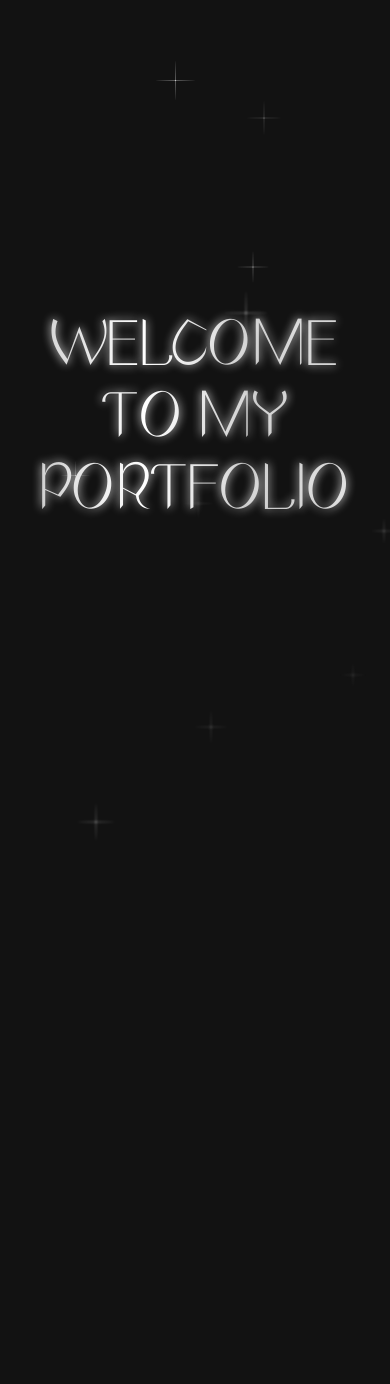
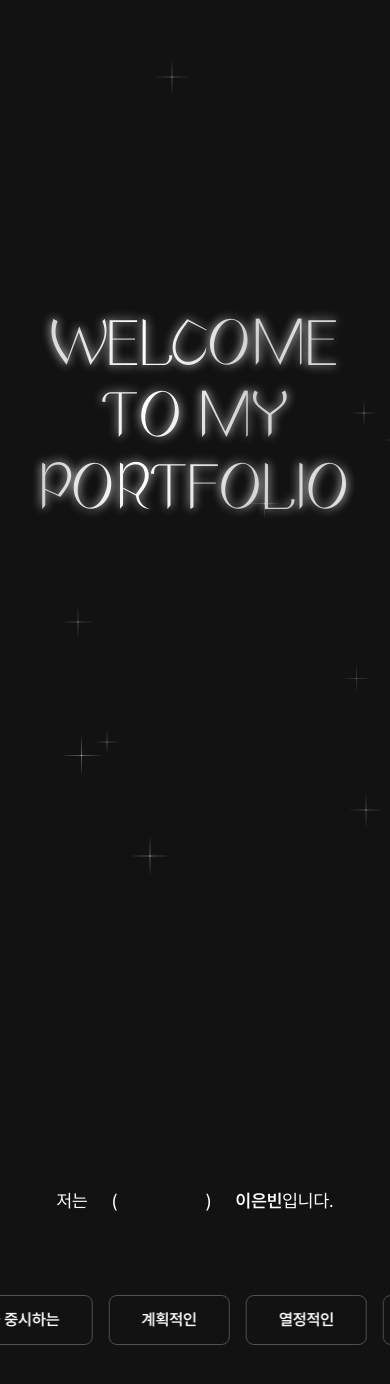
Before and after one commit to eunbinnie/fe-portfolio, a Next.js app: page / in a window 390 px wide. Shown: the top 1384 px of the page. Before the commit the page ends 844 px from the top, so only its background shows below. Built offline with nearby package versions, Linux system fonts and the light colour scheme.

Commit message:
feat: keyword slide 추가

```diff
--- a/src/app/(main)/_components/HeroSection.tsx
+++ b/src/app/(main)/_components/HeroSection.tsx
@@ -1,7 +1,7 @@
 const HeroSection = () => {
   return (
-    <section className="mx-auto flex min-h-dvh max-w-[1200px] items-center justify-center px-6">
-      <h1 className="metalic-text py-8 text-center font-aespa text-6xl leading-[1.2] md:text-9xl">
+    <section className="mx-auto flex min-h-dvh max-w-[1248px] items-center justify-center px-6">
+      <h1 className="metalic-text break-all py-8 text-center font-aespa text-6xl leading-[1.2] md:text-9xl">
         WELCOME
         <br />
         TO MY
--- /dev/null
+++ b/src/app/(main)/_components/KeywordSection.tsx
@@ -0,0 +1,71 @@
+'use client';
+
+import Button from '@/components/Button';
+import KEYWORD from '@/constants/keyword';
+import { useState } from 'react';
+
+/**
+ * KeywordSection
+ *
+ * 자신을 나타내는 키워드를 텍스트 슬라이드로 보여주고,
+ * 텍스트 버튼에 마우스를 올렸을 때 해당 키워드를 괄호 안에 표시합니다.
+ * 마우스를 떼면 괄호 안의 키워드는 사라집니다.
+ */
+const KeywordSection = () => {
+  const [keyword, setKeyword] = useState<string>('');
+
+  const handleMouseOver = (word: string) => {
+    setKeyword(word);
+  };
+
+  const handleMouseOut = () => {
+    setKeyword('');
+  };
+
+  return (
+    <section className="flex min-h-dvh items-center justify-center overflow-hidden py-8">
+      <div className="grid gap-20 md:gap-[200px]">
+        <h2 className="mx-auto flex max-w-[1248px] flex-wrap items-center justify-center gap-6 px-6 text-lg text-white sm:text-2xl md:gap-14 md:text-4xl">
+          <span>저는</span>
+          <span className="flex min-w-[100px] items-center justify-between md:min-w-[220px]">
+            (&nbsp;<span className="break-keep text-center">{keyword}</span>
+            &nbsp;)
+          </span>
+          <span>
+            <strong className="font-semibold">이은빈</strong>입니다.
+          </span>
+        </h2>
+        <div className="flex w-screen items-center justify-center">
+          <div className="group flex w-fit overflow-hidden">
+            <div className="animate-infinite-slide-original flex gap-4 pr-8 will-change-transform md:gap-8">
+              {KEYWORD.map((word, idx) => (
+                <Button
+                  key={idx}
+                  onCustomMouseEnter={handleMouseOver}
+                  onMouseLeave={handleMouseOut}
+                  className="whitespace-nowrap"
+                >
+                  {word}
+                </Button>
+              ))}
+            </div>
+            <div className="animate-infinite-slide-copy flex gap-4 pr-8 will-change-transform md:gap-8">
+              {KEYWORD.map((word, idx) => (
+                <Button
+                  key={idx}
+                  onCustomMouseEnter={handleMouseOver}
+                  onMouseLeave={handleMouseOut}
+                  className="whitespace-nowrap"
+                >
+                  {word}
+                </Button>
+              ))}
+            </div>
+          </div>
+        </div>
+      </div>
+    </section>
+  );
+};
+
+export default KeywordSection;
--- a/src/app/(main)/page.tsx
+++ b/src/app/(main)/page.tsx
@@ -1,9 +1,11 @@
 import HeroSection from './_components/HeroSection';
+import KeywordSection from './_components/KeywordSection';
 
 export default function MainPage() {
   return (
     <>
       <HeroSection />
+      <KeywordSection />
     </>
   );
 }
--- /dev/null
+++ b/src/components/Button.tsx
@@ -0,0 +1,25 @@
+interface ButtonProps extends React.ButtonHTMLAttributes<HTMLButtonElement> {
+  onCustomMouseEnter?: (word: string) => void;
+  className?: string;
+}
+
+const Button = ({
+  children,
+  className,
+  onCustomMouseEnter,
+  type = 'button',
+  ...rest
+}: ButtonProps) => {
+  return (
+    <button
+      type={type}
+      onMouseEnter={() => onCustomMouseEnter?.(children as string)}
+      className={`rounded-lg border border-solid border-[rgba(221,221,221,0.3)] px-8 py-3 font-semibold text-white md:px-[50px] md:py-5 md:text-2xl ${className}`}
+      {...rest}
+    >
+      {children}
+    </button>
+  );
+};
+
+export default Button;
--- a/src/components/Star.tsx
+++ b/src/components/Star.tsx
@@ -8,11 +8,10 @@ interface StarProps {
   top: number;
   left: number;
   size: number;
-  blur: number;
   delay: number;
 }
 
-const Star = ({ top, left, size, blur, delay }: StarProps) => {
+const Star = ({ top, left, size, delay }: StarProps) => {
   const [isClient, setIsClient] = useState(false);
 
   useEffect(() => {
@@ -31,7 +30,6 @@ const Star = ({ top, left, size, blur, delay }: StarProps) => {
             height: `${size}px`,
             top: `${top}%`,
             left: `${left}%`,
-            filter: `blur(${blur}px)`,
           }}
           initial={{ opacity: 0.4 }}
           animate={{ opacity: [1, 0.4, 1] }}
--- a/src/components/StarContainer.tsx
+++ b/src/components/StarContainer.tsx
@@ -14,7 +14,7 @@ const StarContainer = () => {
     if (windowSize < 424) {
       return getRandomNumber(50, 100);
     } else {
-      return getRandomNumber(70, 150);
+      return getRandomNumber(70, 130);
     }
   };
 
@@ -31,7 +31,6 @@ const StarContainer = () => {
           size={getNumberRange()}
           top={getRandomNumber(0, 100)}
           left={getRandomNumber(0, 100)}
-          blur={getRandomNumber(0, 1)}
           delay={getRandomPrimeNumber(1, 2)}
         />
       ))}
--- /dev/null
+++ b/src/constants/keyword.ts
@@ -0,0 +1,14 @@
+const KEYWORD = [
+  '책임감 있는',
+  '코드 가독성을 중시하는',
+  '계획적인',
+  '열정적인',
+  '차분하고 성실한',
+  '피드백을 수용하는',
+  '적극적인',
+  '꾸준히 성장하는',
+  '목표 지향적인',
+  '긍정적인',
+];
+
+export default KEYWORD;
--- a/src/styles/globals.css
+++ b/src/styles/globals.css
@@ -12,4 +12,12 @@
     color: transparent;
     text-shadow: 0 0 10px rgba(255, 255, 255, 1);
   }
+
+  .group:hover .animate-infinite-slide-original {
+    animation-play-state: paused;
+  }
+
+  .group:hover .animate-infinite-slide-copy {
+    animation-play-state: paused;
+  }
 }
--- a/tailwind.config.ts
+++ b/tailwind.config.ts
@@ -7,7 +7,6 @@ const config: Config = {
     './src/app/**/*.{js,ts,jsx,tsx,mdx}',
   ],
   theme: {
-    extend: {},
     screens: {
       sm: '424px',
       md: '768px',
@@ -16,12 +15,29 @@ const config: Config = {
       white: '#fff',
       black: '#121212',
       silver: '#d3d3d3',
+      gray: '#ddd',
     },
     fontFamily: {
       sans: ['Pretendard', 'ui-sans-serif', 'system-ui', 'sans-serif'],
       montserrat: ['Montserrat', 'ui-sans-serif', 'system-ui', 'sans-serif'],
       aespa: ['Aespa', 'ui-sans-serif', 'system-ui', 'sans-serif'],
     },
+    animation: {
+      'infinite-slide-original': 'infinite-slide-original 70s linear infinite',
+      'infinite-slide-copy': 'infinite-slide-copy 70s linear infinite',
+    },
+    keyframes: {
+      'infinite-slide-original': {
+        '0%': { transform: 'translateX(0)' },
+        '50%': { transform: 'translateX(-100%)' },
+        '50.01%': { transform: 'translateX(100%)' },
+        '100%': { transform: 'translateX(0)' },
+      },
+      'infinite-slide-copy': {
+        '0%': { transform: 'translateX(0)' },
+        '100%': { transform: 'translateX(-200%)' },
+      },
+    },
   },
   plugins: [],
 };
```
